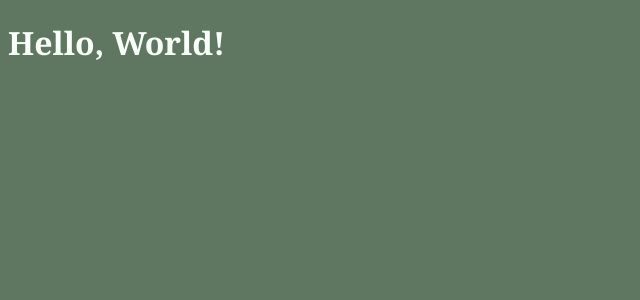
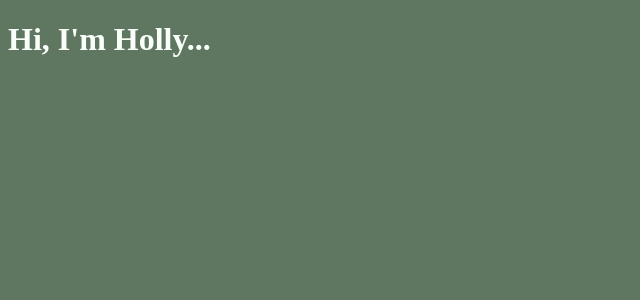
Before and after one commit to hollrosey/holly-massey-portfolio, a Next.js app: page / in a window 1280 px wide. Shown: the top 300 px of the page, without its empty margins (0-640 px from the left). Built offline with nearby package versions, Linux system fonts and the light colour scheme.

Commit message:
created pages dir

```diff
--- a/app/globals.css
+++ b/app/globals.css
@@ -1,12 +1,22 @@
 :root {
   --main-bg-color: #5f7660;
   --main-font-color: #f9fff9;
-  --main-font: "Noto Serif", serif;
 }
 
 
 body {
   background-color: var(--main-bg-color);
   color: var(--main-font-color);
-  font-family: var(--main-font);
 }
+
+.sedan-regular {
+  font-family: "Sedan", serif;
+  font-weight: 400;
+  font-style: normal;
+}
+
+.sedan-regular-italic {
+  font-family: "Sedan", serif;
+  font-weight: 400;
+  font-style: italic;
+}
--- a/app/layout.tsx
+++ b/app/layout.tsx
@@ -1,7 +1,7 @@
 import type { Metadata } from "next";
 import Head from 'next/head';
 import "./globals.css";
-
+import {MyDocument} from "MyDocument";
 
 export const metadata: Metadata = {
   title: "Holly Massey Portfolio",
@@ -16,14 +16,6 @@ export default function RootLayout({
   return (
     <>
     <html lang="en">
-      <Head>
-    <link rel="preconnect" href="https://fonts.googleapis.com" />
-    <link rel="preconnect" href="https://fonts.gstatic.com" crossOrigin="" />
-    <link
-      href="https://fonts.googleapis.com/css2?family=Noto+Serif:ital,wght@0,100..900;1,100..900&display=swap"
-      rel="stylesheet"
-    />
-  </Head>
       <body>{children}</body>
     </html>
     </>
--- a/app/page.tsx
+++ b/app/page.tsx
@@ -1,11 +1,15 @@
 import Image from "next/image";
+import {MyDocument} from "MyDocument";
 
 export default function Home() {
   return (
-    <main>
-      <div>
-        <h1>Hello, World!</h1>
-      </div>
+    <main className="sedan-regular">
+      <nav>
+
+      </nav>
+      <h1>
+        Hi, I&apos;m Holly...
+      </h1>
     </main>
   );
 }
--- /dev/null
+++ b/pages/_document.js
@@ -0,0 +1,25 @@
+import Document, { Html, Head, Main, NextScript } from "next/document";
+
+
+class MyDocument extends Document {
+  render() {
+    return (
+      <Html>
+        <Head>
+          <link rel="preconnect" href="https://fonts.googleapis.com" />
+          <link rel="preconnect" href="https://fonts.gstatic.com" crossorigin />
+          <link
+            href="https://fonts.googleapis.com/css2?family=Noto+Serif:ital,wght@0,100..900;1,100..900&family=Sedan:ital@0;1&display=swap"
+            rel="stylesheet"
+          />
+        </Head>
+        <body>
+          <Main />
+          <NextScript />
+        </body>
+      </Html>
+    );
+  }
+}
+
+export default MyDocument;
```
